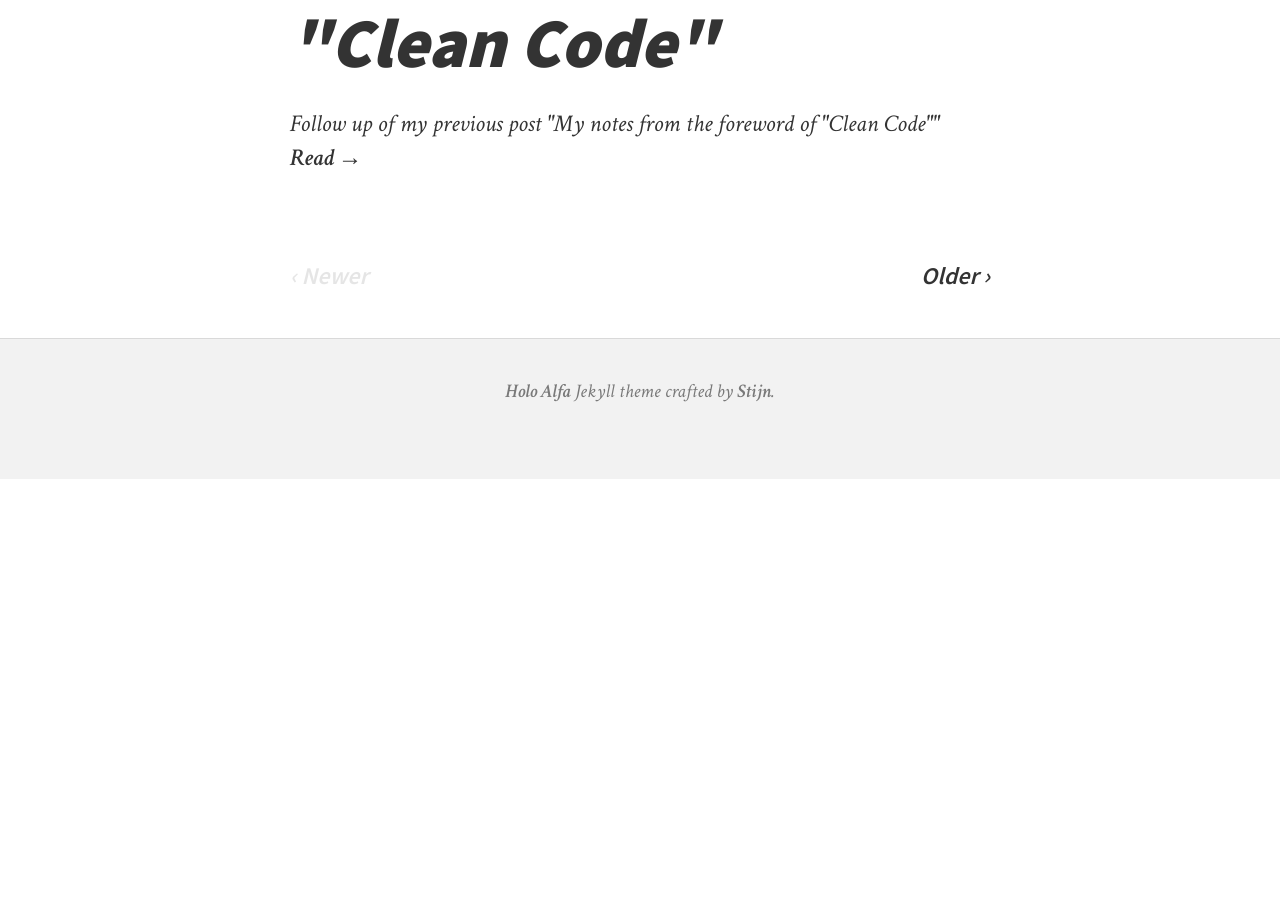
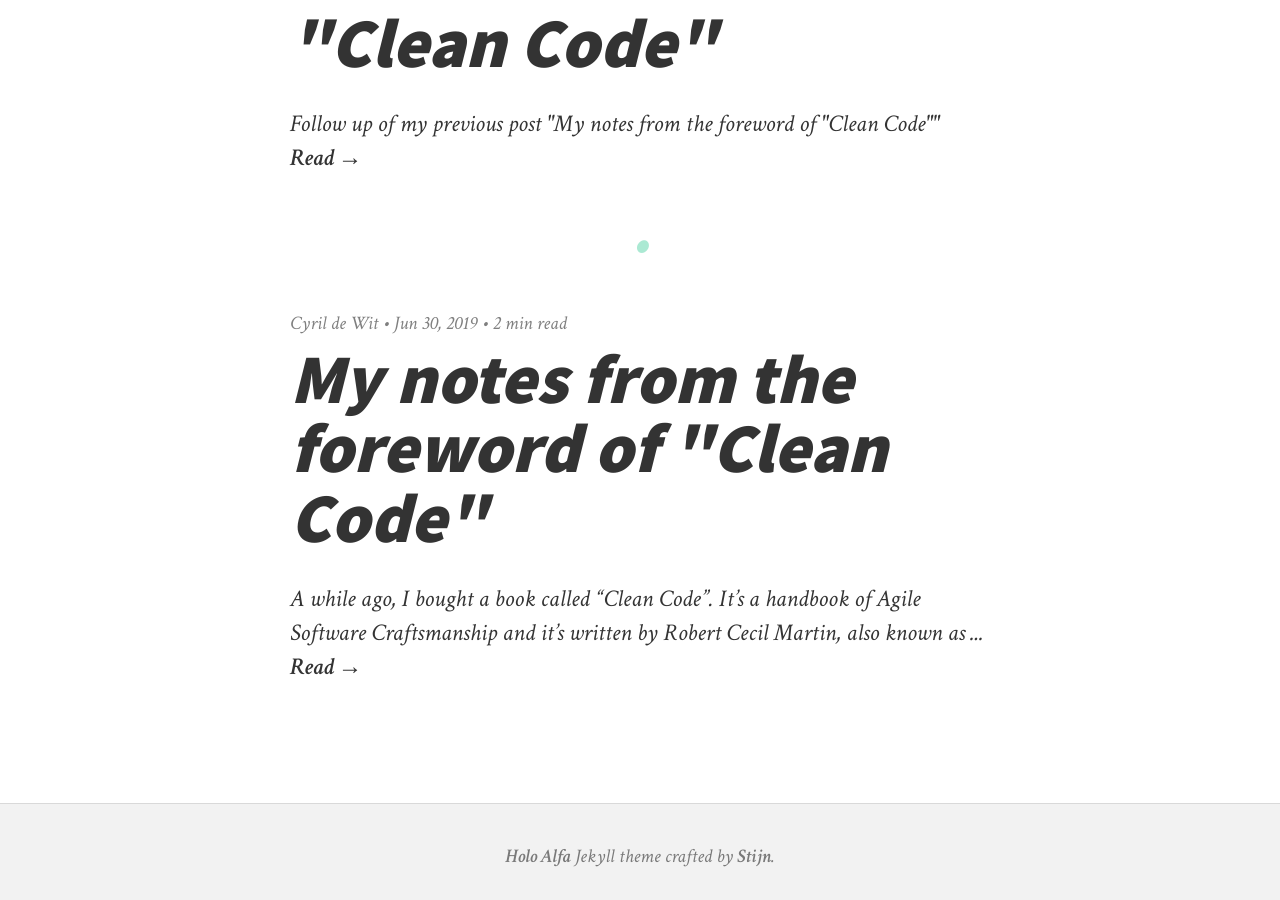
Before and after one commit to cyrildewit/cyrildewit.github.io, a Jekyll site: the page built from index.html, in a window 1280 px wide and 900 px high, scrolled down 1531 px. Built offline with Jekyll 4.4.1, drawn with Linux system fonts in a browser that asks for light colours; nearby versions of some CDN libraries; the list of posts is cut into pages by our own code; comment, search, counter and statistics services are not loaded; before the commit the page ends 2010 px from its top, so only the background shows below that.

Commit message:
feat: paginate 9

```diff
--- a/_config.yml
+++ b/_config.yml
@@ -74,7 +74,7 @@
 nav-breaking-point: 520px
 
 # Number of posts on each page.
-paginate: 3
+paginate: 9
 
 # Display links for the previous and next post on post pages.
 display-next-prev-post: false
```
